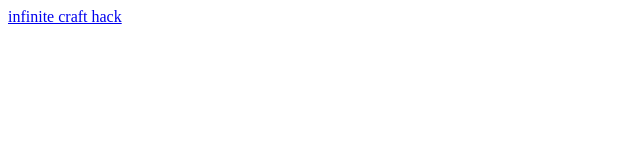
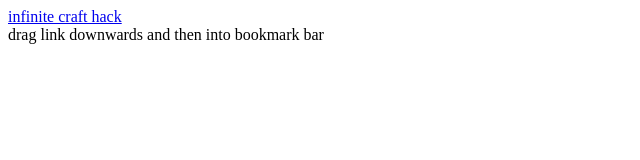
Before and after one commit to Banancer/randomarklets, a plain HTML site: page index.html in a window 1280 px wide. Shown: the whole page, without its empty margins (0-640 px from the left). Drawn offline with Linux system fonts and the light colour scheme.

Commit message:
Update index.html

```diff
--- a/index.html
+++ b/index.html
@@ -1 +1,2 @@
 <a href="javascript:(let everything = localStorage.getItem("infinite-craft-data");  let array = JSON.parse(everything).elements; let text = prompt("item name"); let emoji = prompt("emoji"); let discovered = confirm("first discovery?") let ItemsToAdd = {   text: text,   emoji: emoji,   discovered: false }; array.push(ItemsToAdd) let newItem = { 	elements: array }; array = JSON.stringify(newItem); if(confirm("are you sure?")){ localStorage.setItem("infinite-craft-data", array); window.location.reload(); })();" class="bookmarklet primary">infinite craft hack</a>
+<div>drag link downwards and then into bookmark bar</div>
```
